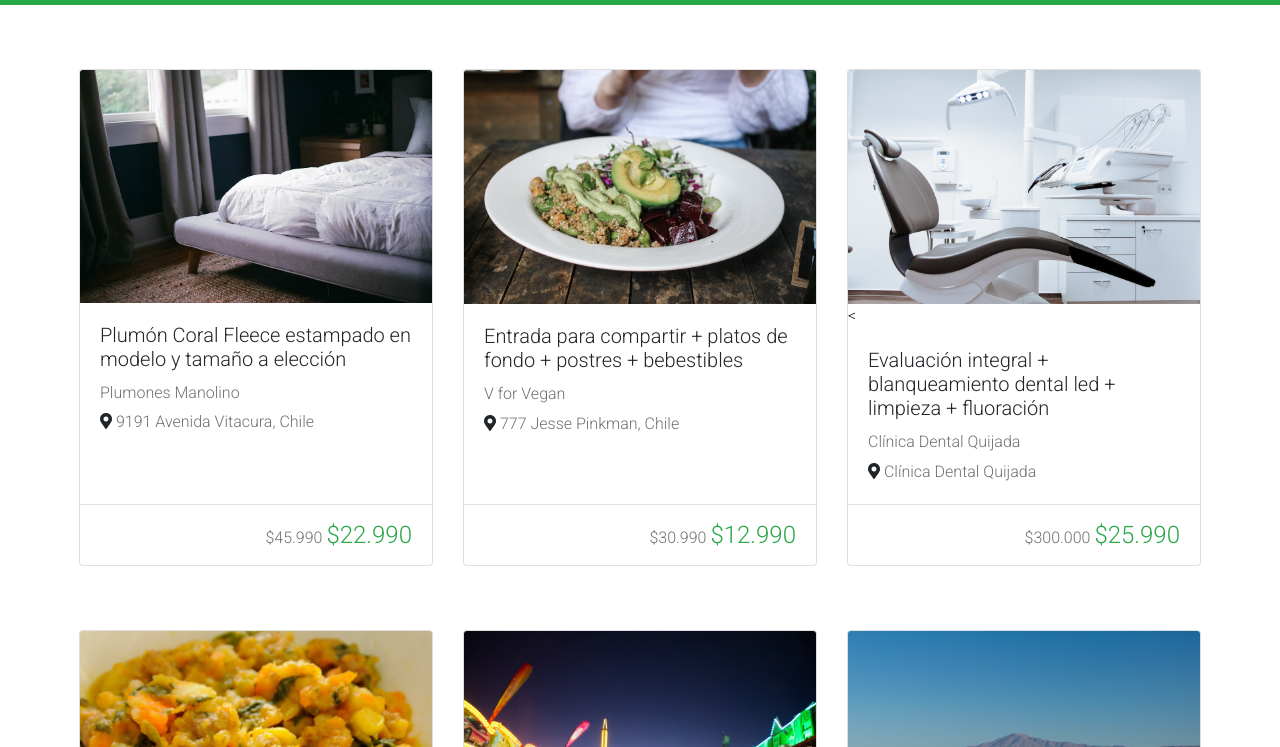
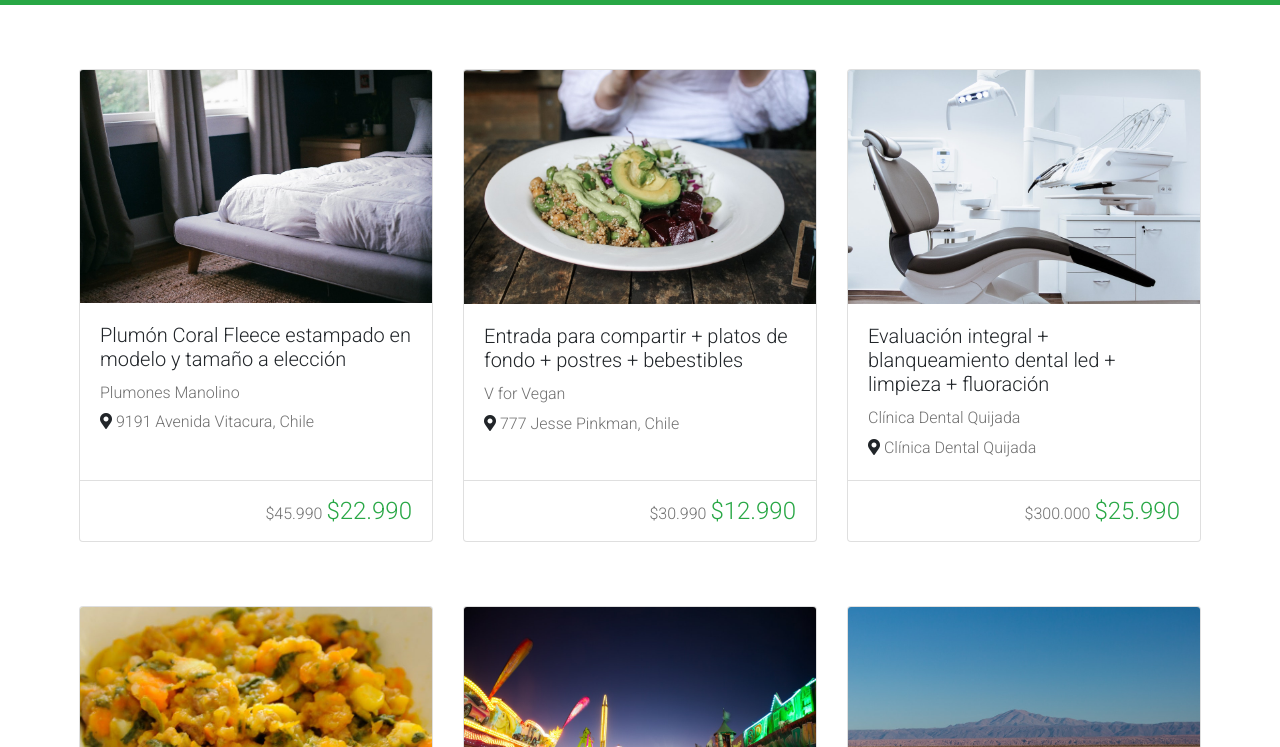
Before and after one commit to happyhtml1/Cuppon, a plain HTML site: page index.html in a window 1280 px wide. Shown: the part 53-800 px from the top of the page. Drawn offline with nearby package versions, Linux system fonts and the light colour scheme.

Commit message:
rayaresuelta

```diff
--- a/index.html
+++ b/index.html
@@ -64,7 +64,7 @@
   </div>
   <div class="card">
     <img src="assets\img\cupon-3.jpg" class="card-img-top" alt="...">
-    <<div class="card-body">
+    <div class="card-body">
       <h5 class="card-title">Evaluación integral + blanqueamiento dental led + limpieza + fluoración</h5>
       <h6>Clínica Dental Quijada</h6>
       <i class="fas fa-map-marker-alt"></i>
```
